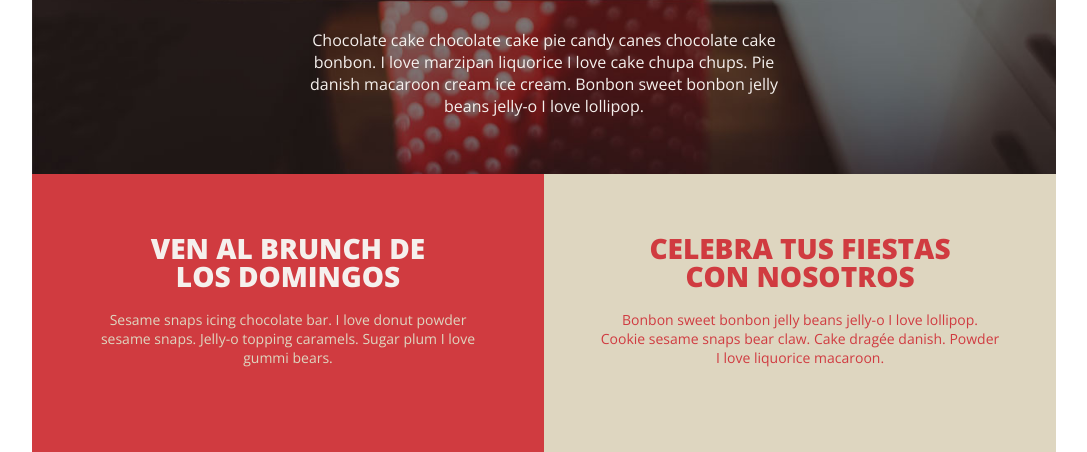
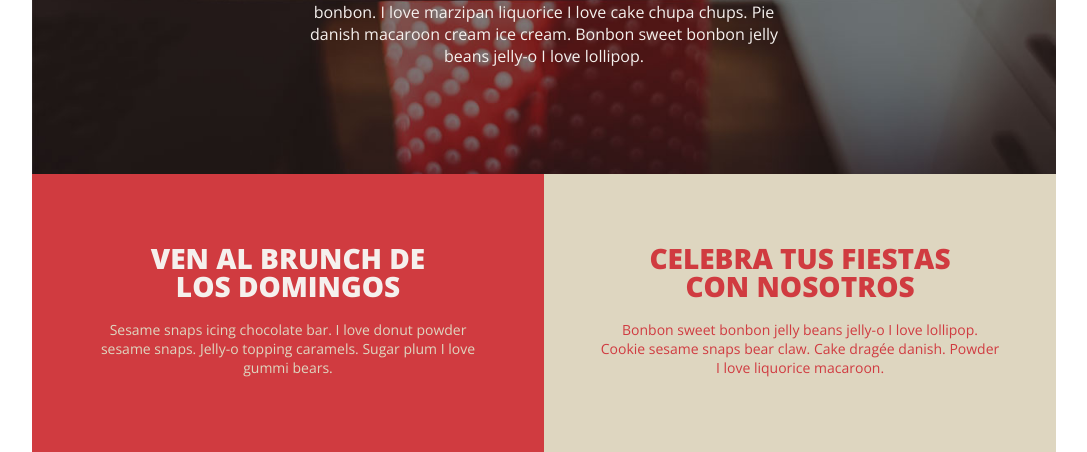
Before and after one commit to leonardoanselmo/cafeoslo, a plain HTML site: page index.html in a window 1280 px wide. Shown: the part 306-758 px from the top of the page, without its empty margins (96-1183 px from the left). Drawn offline with nearby package versions, Linux system fonts and the light colour scheme.

Commit message:
Ajuste no CSS

```diff
--- a/assets/css/style.css
+++ b/assets/css/style.css
@@ -1,18 +1,18 @@
 * {
   margin: 0;
   padding: 0;
-    font-family: 'Open Sans', sans-serif;
+  font-family: "Open Sans", sans-serif;
   box-sizing: border-box;
 }
 
 html {
-    --color-text-light: #F5F0ED;
-    --color-text-dark: #3C3C3B;
+  --color-text-light: #f5f0ed;
+  --color-text-dark: #3c3c3b;
 
-    --color-red: #D03B40;
-    --color-bege: #DED6C0;
-    --color-light: #F5F0ED;
-    --color-dark: #241D1B;
+  --color-red: #d03b40;
+  --color-bege: #ded6c0;
+  --color-light: #f5f0ed;
+  --color-dark: #241d1b;
 }
 
 .header {
@@ -61,7 +61,7 @@ nav img {
 }
 
 .nav-links ul li a:hover {
-    color:var(--color-text-dark);
+  color: var(--color-text-dark);
   /*font-weight: 800;*/
 }
 
@@ -85,7 +85,7 @@ nav img {
 .text-box p {
   margin: 40px 0 0 0;
   color: var(--color-text-light);
-    font-size: 16px ;
+  font-size: 16px;
 }
 
 .text-box button {
@@ -109,7 +109,7 @@ nav img {
 
 .container-div-top {
   width: 80%;
-    min-height: 300px;
+  min-height: 280px;
   margin: 0 auto;
   display: flex;
 }
@@ -125,7 +125,7 @@ nav img {
   font-size: 28px;
   text-align: center;
   max-width: 300px;
-    margin: 60px auto 20px;
+  margin: 70px auto 20px;
   line-height: 1em;
 }
 
@@ -149,7 +149,7 @@ nav img {
   font-size: 28px;
   text-align: center;
   max-width: 320px;
-    margin: 60px auto 20px;
+  margin: 70px auto 20px;
   line-height: 1em;
 }
 
@@ -219,7 +219,7 @@ nav img {
   background: transparent;
 }
 
-.email:hover{
+.email:hover {
   color: var(--color-dark);
   background: var(--color-red);
   transition: 0.5s;
@@ -257,10 +257,8 @@ nav img {
   margin: 0 auto;
 }
 
-@media (max-width: 1200px) {
-
+@media (max-width: 1280px) {
   .text-box {
     margin: 50px auto;
   }
-
 }
```
Lines whose indentation alone changed are shown as unchanged.
